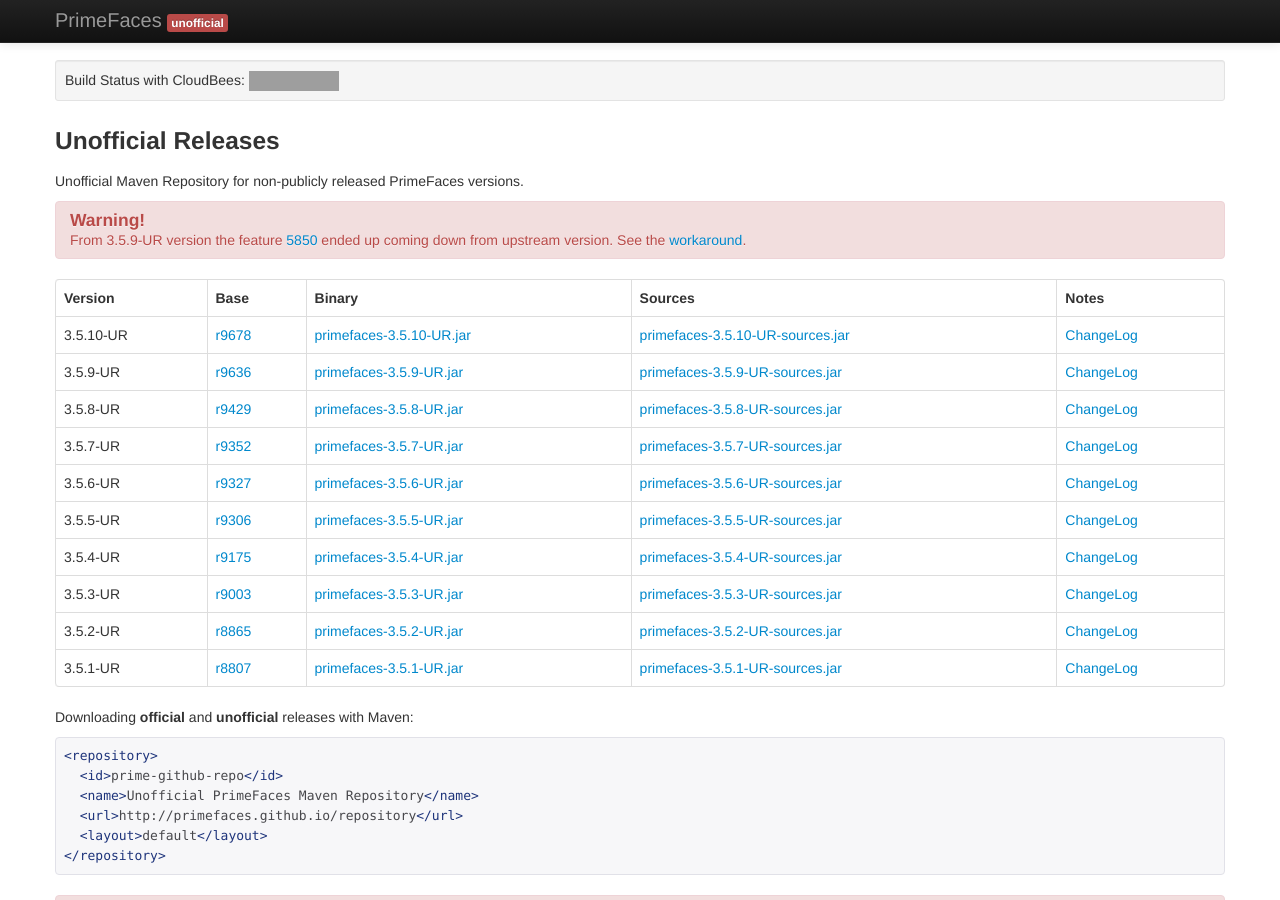
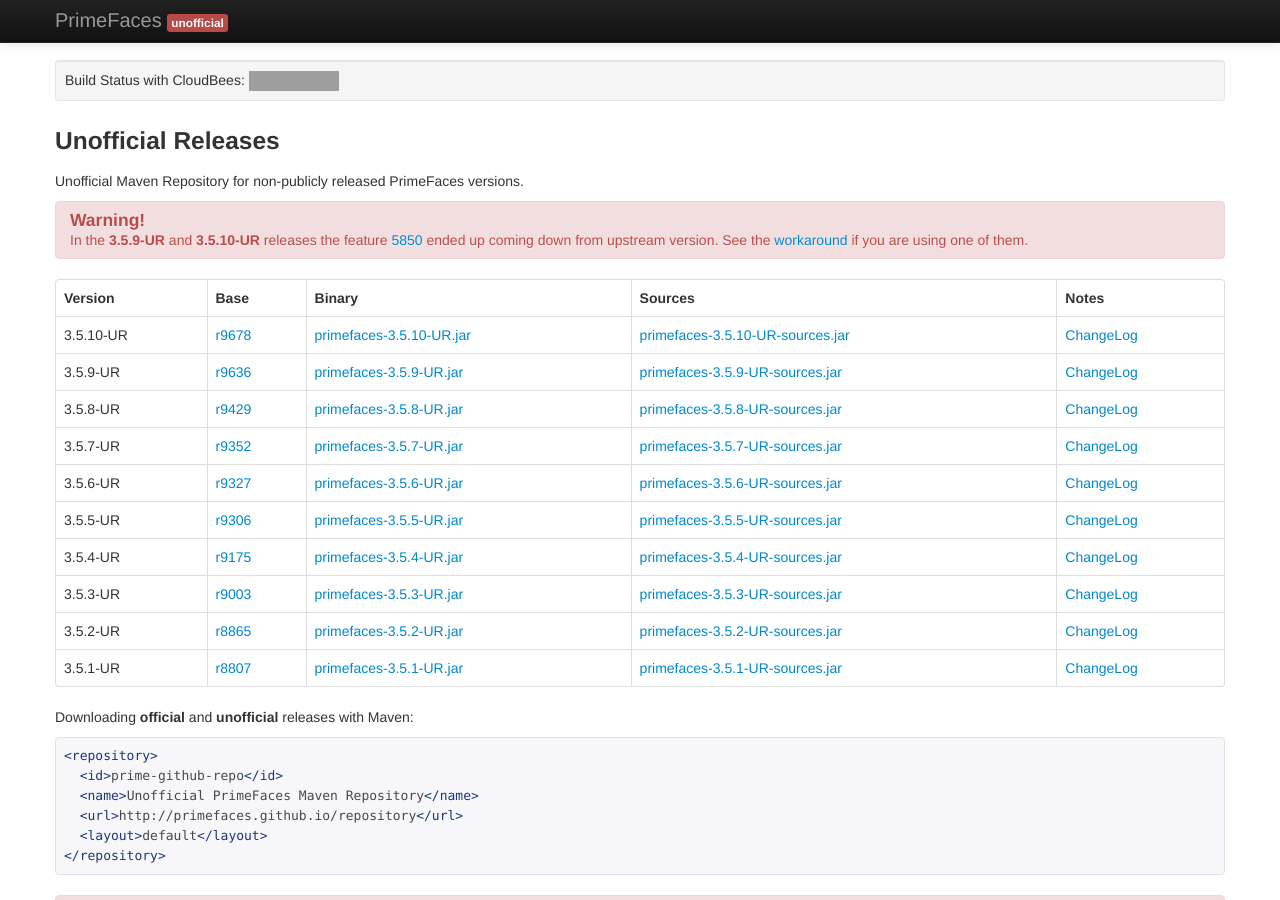
Before and after one commit to unofaces/unofficial-primefaces, a Jekyll site: the page built from index.html, in a window 1280 px wide and 900 px high. Built offline with Jekyll 4.4.1, drawn with Linux system fonts in a browser that asks for light colours; grey boxes are pictures that could not be loaded.

Commit message:
Fixes for cleaner explanations and grammatical mistake.

```diff
--- a/index.html
+++ b/index.html
@@ -17,8 +17,8 @@
 
 <div class="alert alert-danger">
   <h4>Warning!</h4>
-  From 3.5.9-UR version the feature <a href="{{ site.issue_tracker }}5850">5850</a> ended up coming down from upstream version.
-  See the <a href="/widgetvar-workaround.html">workaround</a>.
+  In the <strong>3.5.9-UR</strong> and <strong>3.5.10-UR</strong> releases the feature <a href="{{ site.issue_tracker }}5850">5850</a> ended up coming down from upstream version.
+  See the <a href="/widgetvar-workaround.html">workaround</a> if you are using one of them.
 </div>
 
 <table class="table table-bordered table-hover">
--- a/widgetvar-workaround.html
+++ b/widgetvar-workaround.html
@@ -20,3 +20,6 @@
 var myWidgetVar = PF('myWidgetVar');
 myWigetVar.samplemethod();
 </pre>
+
+<p>It's a feature that ended up coming down from upstream version not intentionally. Therefore,
+it will be removed in the <strong>3.5.11-UR</strong> release.</p>
```
Also changed, not shown: other parts of widgetvar-workaround.html (+1 -1 lines).
